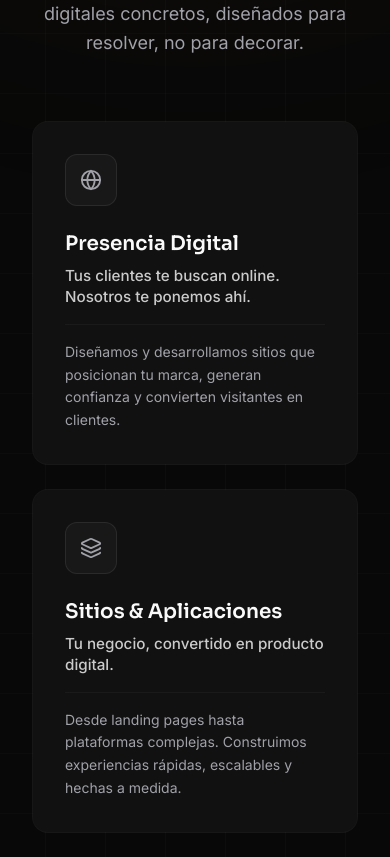
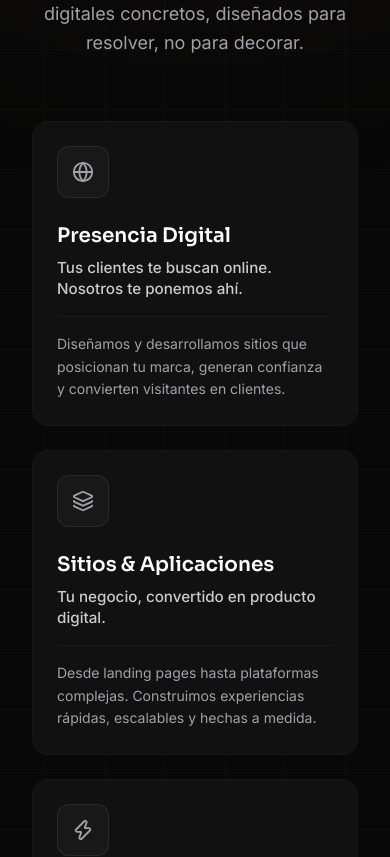
Before and after one commit to whitebyte-dev/whitebyte-next, a Next.js app: page / in a window 390 px wide. Shown: the part 1260-2117 px from the top of the page. Built offline with nearby package versions, Linux system fonts and the light colour scheme.

Commit message:
fix: reduce solution card padding on mobile for better spacing

```diff
--- a/components/sections/Solutions.tsx
+++ b/components/sections/Solutions.tsx
@@ -98,7 +98,7 @@ export function Solutions() {
                 key={item.title}
                 className="solution-card card-glow-wrap group"
               >
-                <div className="card-glow-inner p-8 backdrop-blur-sm">
+                <div className="card-glow-inner p-6 backdrop-blur-sm md:p-8">
                   {/* Accent line on top */}
                   <div className="absolute inset-x-0 top-0 h-px bg-gradient-to-r from-transparent via-white/20 to-transparent opacity-0 transition-opacity duration-500 group-hover:opacity-100" />
 
```
